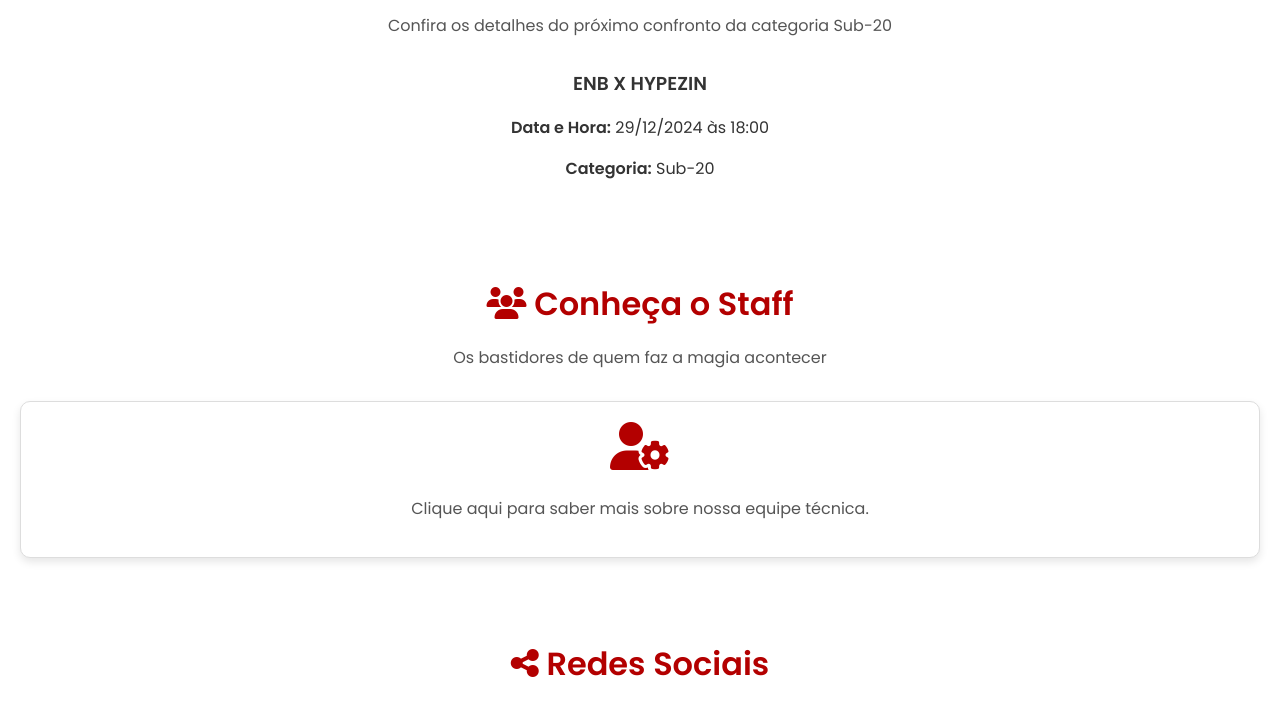
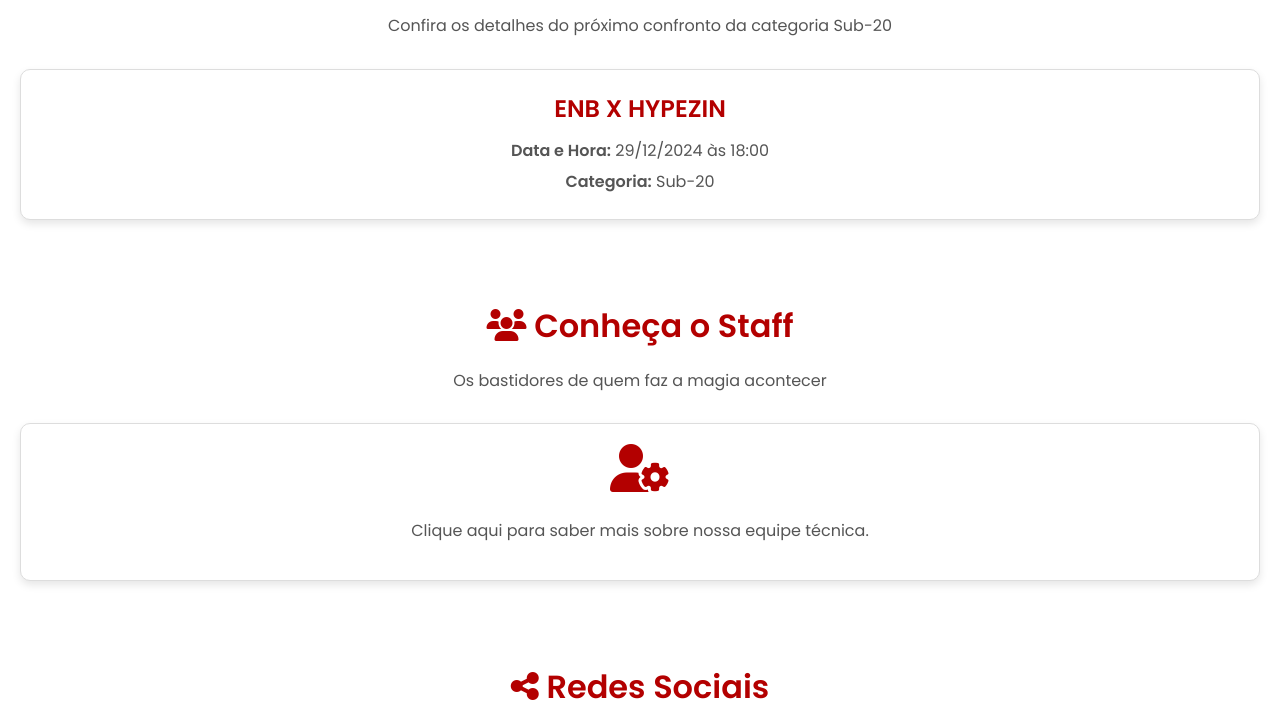
Before and after one commit to S4CodeWorks/England, a plain HTML site: page index.html in a window 1280 px wide. Shown: the part 1031-1733 px from the top of the page. Drawn offline with Linux system fonts and the light colour scheme.

Commit message:
Update style.css

```diff
--- a/style.css
+++ b/style.css
@@ -276,3 +276,28 @@ footer {
         grid-template-columns: 1fr;
     }
         }
+
+/* Próxima Partida */
+#next-match .next-match-content {
+    display: flex;
+    justify-content: center;
+    align-items: center;
+    background: #fff;
+    border: 1px solid #ddd;
+    border-radius: 10px;
+    padding: 20px;
+    box-shadow: 0 4px 8px rgba(0, 0, 0, 0.1);
+    text-align: center;
+}
+
+#next-match .match-info h3 {
+    font-size: 1.5rem;
+    color: rgb(179, 0, 0);
+    margin-bottom: 10px;
+}
+
+#next-match .match-info p {
+    font-size: 1rem;
+    color: #555;
+    margin: 5px 0;
+}
```
